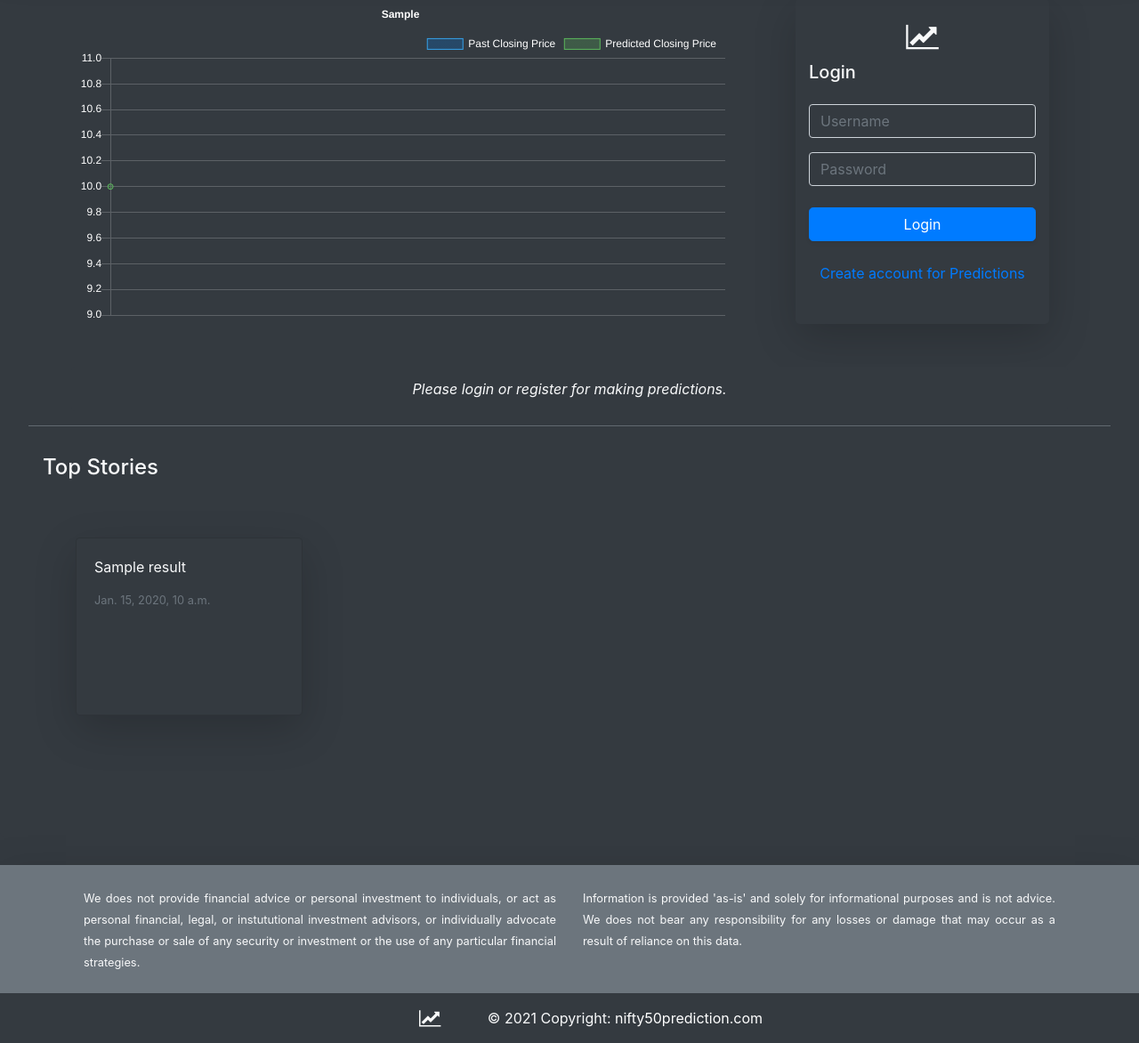
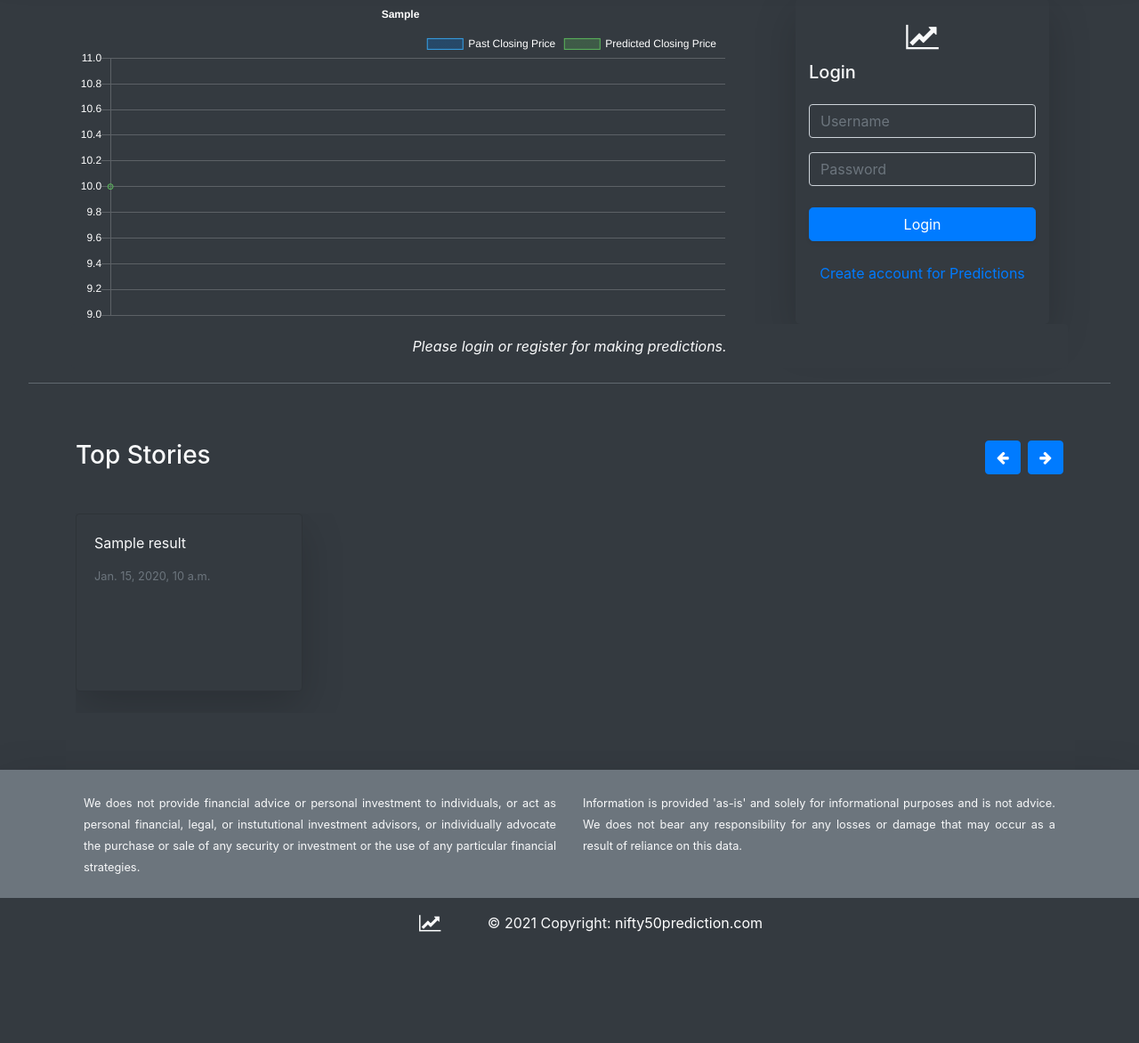
Before and after one commit to sanket-kumbhare/Nifty-Prediction, a Django app: template stock/templates/home.html in a window 1280 px wide. Shown: the part 113-1285 px from the top of the page at 89% size. After the commit the page ends 1160 px from the top, so only its background shows below. Run offline with Django 3.2, Linux system fonts and the light colour scheme; the template is opened without the code that fills it: most values are stand-ins (such as "Sample title", 1, 10 or a date in 2020).

Commit message:
News section updated slider added

```diff
--- a/lstm/RunModel.py
+++ b/lstm/RunModel.py
@@ -106,7 +106,7 @@ class RunModel:
         temp_input = self.__getTempInput()
 
         lst_output = []
-        n_steps = 265
+        n_steps = 266
 
         i = 0
         while(i < 22):
--- a/stock/templates/home.html
+++ b/stock/templates/home.html
@@ -1,8 +1,8 @@
 {% extends 'base.html' %}
 {% block 'content' %}
 
-<div class="jumbotron bg-dark" id="main">
-	<div class="container my-5">
+<div class="jumbotron bg-dark mb-0" id="main">
+	<div class="container mt-5">
 		{% if user.is_authenticated %}
 		<div class="row" style="min-height: 70vh;">
 			<div class="col-sm-8 mr-0">
@@ -125,17 +125,37 @@
 	-->
 
 	<!-- News Section -->
-	<hr class="bg-secondary">
-	<h4 class="p-3 m-3 m-auto" id="news">Top Stories</h4>
-	<div class="album py-5 bg-dark">
+	<hr class="bg-secondary" id="news">
+	<section class="pt-5">
 		<div class="container">
 			<div class="row">
-				{% for result in news %}
+				<div class="col-6">
+					<h3 class="mb-5">Top Stories </h3>
+				</div>
+				<div class="col-6 text-right">
+					<a class="btn btn-primary mb-3 mr-1" href="#carouselExampleIndicators2" role="button" data-slide="prev">
+						<i class="fa fa-arrow-left"></i>
+					</a>
+					<a class="btn btn-primary mb-3 " href="#carouselExampleIndicators2" role="button" data-slide="next">
+						<i class="fa fa-arrow-right"></i>
+					</a>
+				</div>
+				<div class="col-12">
+					<div id="carouselExampleIndicators2" class="carousel slide" data-ride="carousel">
+
+						<div class="carousel-inner">
+							<div class="carousel-item active">
+								<div class="row">
+									{% for result in news|slice:":8" %}
 									<a class="col-md-3" href="https://{{ result.link }}" style="text-decoration: none;">
 										<div class="card mb-4 box-shadow bg-dark shadow-lg rounded-lg" style="height:200px">
 											<!-- <img class="rounded-top" src="{{ result.img }}" alt="Card image cap"> -->
 											<div class="card-body">
-							<p class="card-text text-light">{{ result.title }}</p>
+												{% if result.title|length > 100 %}
+												<p class="card-text text-light">{{ result.title|slice:":100" }}...</p>
+												{% else %}
+												<p class="card-text text-light">{{ result.title|slice:":100" }}</p>
+												{% endif %}
 												<div class="d-flex justify-content-between align-items-center">
 													<small class="text-secondary">{{ result.date }}</small>
 												</div>
@@ -144,9 +164,36 @@
 									</a>
 									{% endfor %}
 								</div>
-
+							</div>
+							{% for i in news_length %}
+							<div class="carousel-item">
+								<div class="row">
+									{% for result in i %}
+									<a class="col-md-3" href="https://{{ result.link }}" style="text-decoration: none;">
+										<div class="card mb-4 box-shadow bg-dark shadow-lg rounded-lg" style="height:200px">
+											<!-- <img class="rounded-top" src="{{ result.img }}" alt="Card image cap"> -->
+											<div class="card-body">
+												{% if result.title|length > 100 %}
+												<p class="card-text text-light">{{ result.title|slice:":100" }}...</p>
+												{% else %}
+												<p class="card-text text-light">{{ result.title|slice:":100" }}</p>
+												{% endif %}
+												<div class="d-flex justify-content-between align-items-center">
+													<small class="text-secondary">{{ result.date }}</small>
 												</div>
 											</div>
+										</div>
+									</a>
+									{% endfor %}
+								</div>
+							</div>
+							{% endfor %}
+						</div>
+					</div>
+				</div>
+			</div>
+		</div>
+	</section>
 </div>
 
 
```
Also changed, not shown: stock/views.py (+9 -4 lines), db.sqlite3. Lines whose indentation alone changed are shown as unchanged.
